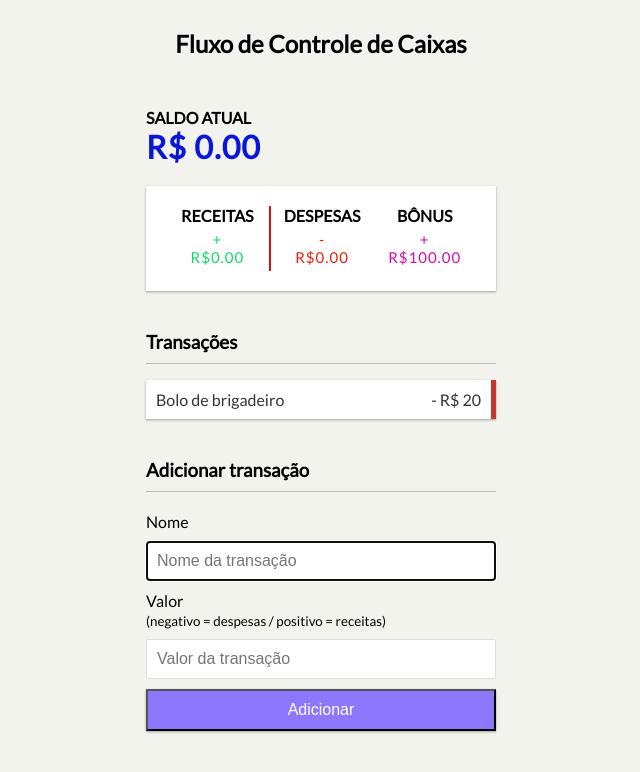
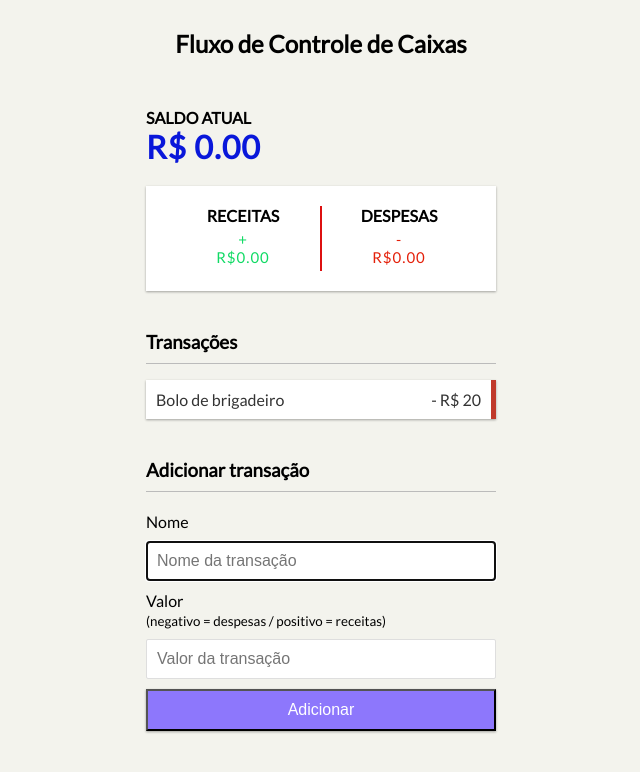
Before and after one commit to Mizael2019/controle-caixa, a plain HTML site: page src/index.html in a window 1280 px wide. Shown: the whole page, without its empty margins (319-959 px from the left). Drawn offline with Linux system fonts and the light colour scheme.

Commit message:
ajustes css

```diff
--- a/src/index.html
+++ b/src/index.html
@@ -24,17 +24,7 @@
           <h4>Despesas</h4>
           <p id="money-minus" class="money minus">-<br>R$0.00</p>
         </div>
-
-        <div>
-          <h4>Bônus</h4>
-          <p id="money-bonus" class="money bonus">+<br>R$100.00</p>
-        </div>
-
-
       </div>
-
-
-
 
 
       <h3>Transações</h3>
--- a/src/style.css
+++ b/src/style.css
@@ -73,10 +73,6 @@ h4 {
   color: #e4200a;
 }
 
-.money.bonus {
-  color: #d30bab;
-}
-
 label {
   display: inline-block;
   margin: 10px 0;
@@ -135,10 +131,6 @@ input[type='number'] {
   border-right: 5px solid #c0392b;
 }
 
-.transactions li.bonus {
-  border-right: 5px solid #d30bab;
-}
-
 .delete-btn {
   cursor: pointer;
   background-color: #e74c3c;
```
